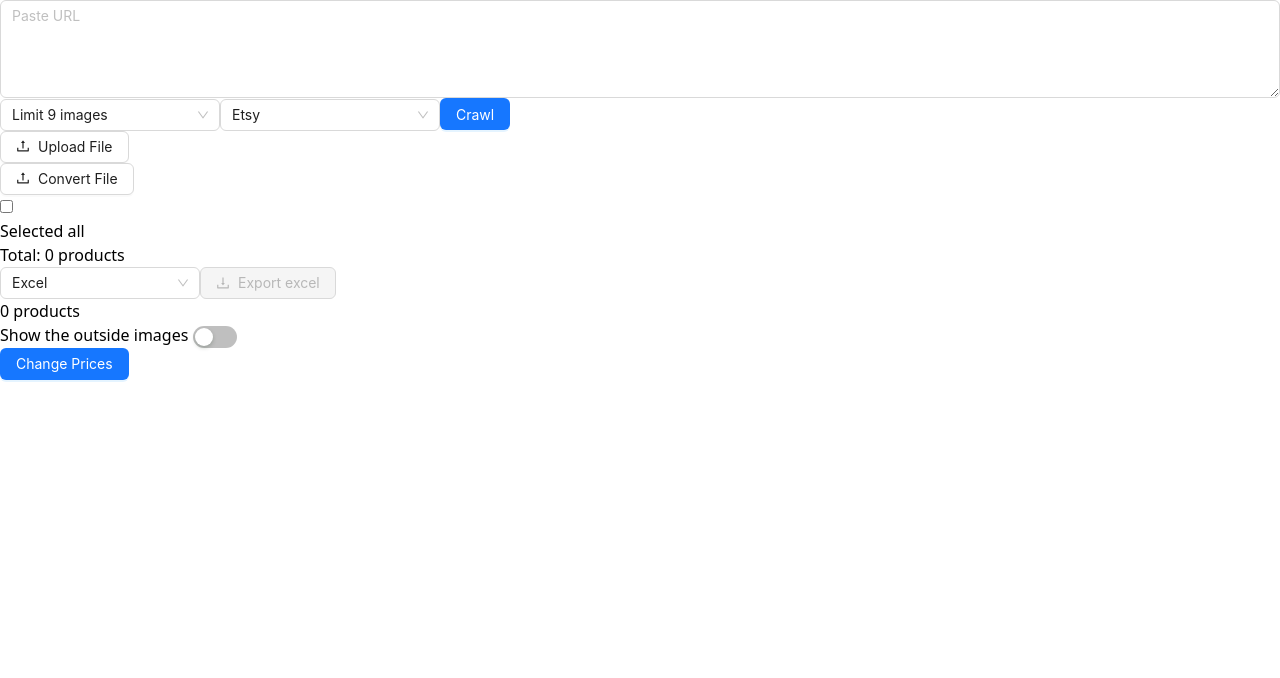
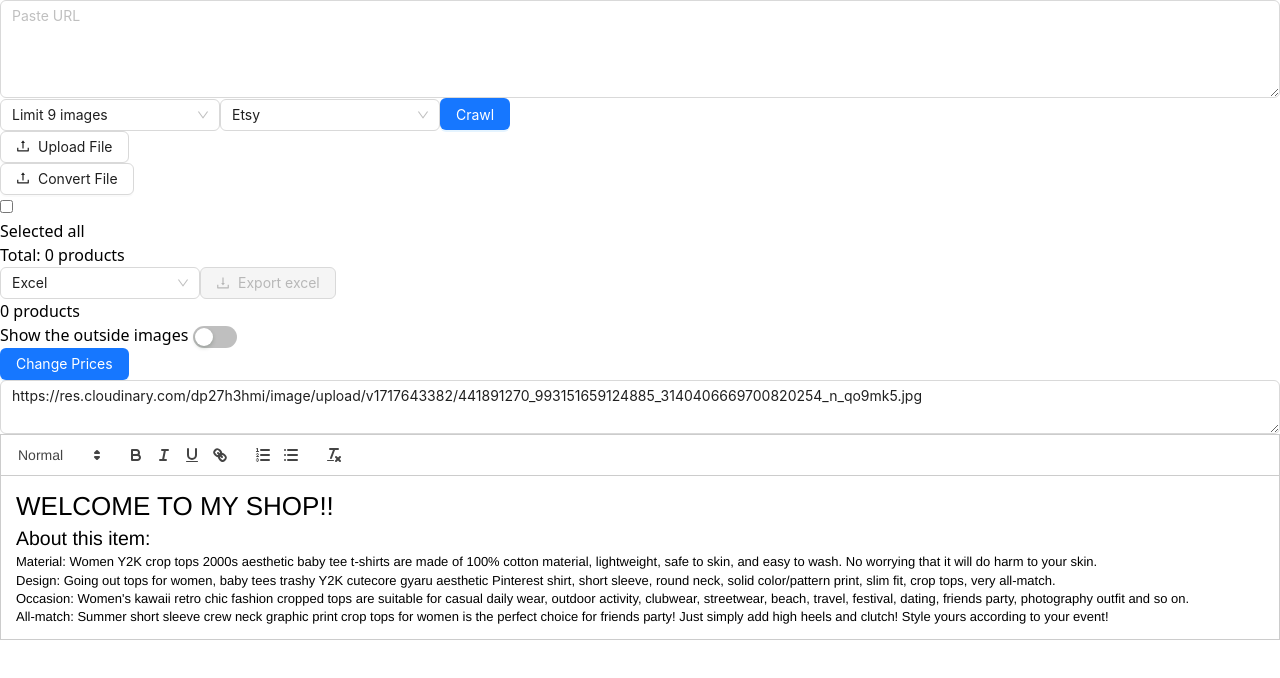
Before and after one commit to TrongNguyen202/templatettnew, a React (Vite) app: page / in a window 1280 px wide. Shown: the top 678 px of the page. Built offline with nearby package versions, Linux system fonts and the light colour scheme.

Commit message:
new template

```diff
--- a/package.json
+++ b/package.json
@@ -28,6 +28,7 @@
     "node-sass": "^9.0.0",
     "npm": "^10.3.0",
     "prop-types": "^15.8.1",
+    "quill": "^2.0.2",
     "react": "^18.2.0",
     "react-beautiful-dnd": "^13.1.1",
     "react-custom-scrollbars": "^4.2.1",
--- a/src/App.jsx
+++ b/src/App.jsx
@@ -8,7 +8,8 @@ import React, { useEffect, useState } from 'react';
 import * as XLSX from 'xlsx';
 import ProductItem from './component/ProductItem';
 import { v4 as uuidv4 } from 'uuid';
-
+import ReactQuill from 'react-quill';
+import 'react-quill/dist/quill.snow.css';
 const { Column } = Table;
 
 
@@ -104,6 +105,16 @@ export default function Crawl() {
     code: localStorage.getItem('licenseCode'),
     invalid: !localStorage.getItem('licenseCode'),
   });
+  const [description, setDescription] = useState(`
+  <div class="container">
+    <h1>WELCOME TO MY SHOP!!</h1>
+    <h2>About this item:</h2>
+    <p><span class="highlight">Material:</span> Women Y2K crop tops 2000s aesthetic baby tee t-shirts are made of 100% cotton material, lightweight, safe to skin, and easy to wash. No worrying that it will do harm to your skin.</p>
+    <p><span class="highlight">Design:</span> Going out tops for women, baby tees trashy Y2K cutecore gyaru aesthetic Pinterest shirt, short sleeve, round neck, solid color/pattern print, slim fit, crop tops, very all-match.</p>
+    <p><span class="highlight">Occasion:</span> Women's kawaii retro chic fashion cropped tops are suitable for casual daily wear, outdoor activity, clubwear, streetwear, beach, travel, festival, dating, friends party, photography outfit and so on.</p>
+    <p><span class="highlight">All-match:</span> Summer short sleeve crew neck graphic print crop tops for women is the perfect choice for friends party! Just simply add high heels and clutch! Style yours according to your event!</p>
+  </div>
+`);
   const [modalErrorInfo, setModalErrorInfo] = useState({
     isShow: false,
     data: [],
@@ -523,27 +534,29 @@ export default function Crawl() {
       const sheetName = workbook.SheetNames[0];
       const worksheet = workbook.Sheets[sheetName];
       const jsonData = XLSX.utils.sheet_to_json(worksheet, { header: 1 }); // Use header: 1 to get array of arrays
-
+      console.log("json data", jsonData)
       // Find the index of the columns
       const headers = jsonData[0];
-      const productNameIndex = headers.indexOf('product_name');
-      const mainImageIndex = headers.indexOf('main_image');
+      const productNameIndex = headers.indexOf("Product Name");
+      const mainImageIndex = headers.indexOf('Main Product Image');
       const imageIndices = [mainImageIndex];
-      const categoryIndex = headers.indexOf('category');
-      const parcelWeightIndex = headers.indexOf('parcel_weight');
-      const parcelLengthIndex = headers.indexOf('parcel_length');
-      const parcelWidthIndex = headers.indexOf('parcel_width');
-      const parcelHeightIndex = headers.indexOf('parcel_height');
-      const colorIndex = headers.indexOf('property_value_1')
-      const sizeStyleIndex = headers.indexOf('property_value_2')
+      const categoryIndex = headers.indexOf('Category');
+      const parcelWeightIndex = headers.indexOf("Package Weight(lb)");
+      const parcelLengthIndex = headers.indexOf("Package Length(inch)");
+      const parcelWidthIndex = headers.indexOf("Package Width(inch)");
+      const parcelHeightIndex = headers.indexOf("Package Height(inch)");
+      const colorIndex = headers.indexOf("Variation 1")
+      const sizeStyleIndex = headers.indexOf("Variation 2")
       // Find index of columns containing 'warehouse_quantity/' and 'product_property/'
-      const warehouseQuantityIndex = headers.findIndex(header => header.includes('warehouse_quantity/'));
+      const warehouseQuantityIndex = headers.findIndex(header => header.includes("Quantity in U.S Pickup Warehouse"));
       const productPropertyIndex = headers.findIndex(header => header.includes('product_property/100398'));
-      const productCotton = headers.indexOf('product_property/100157')
-      const priceIndex = headers.indexOf('price')
+      const productCotton = headers.indexOf("Material")
+      const priceIndex = headers.indexOf("Retail Price (Local Currency)")
+      const descriptionIndex = headers.indexOf("Product Description")
+      const sizeChartIndex = headers.indexOf("Size Chart")
       // Assuming image_2, image_3, ..., image_8 are in consecutive columns
       for (let i = 2; i <= 8; i++) {
-        const colName = `image_${i}`;
+        const colName = `Product Image ${i}`;
         const colIndex = headers.indexOf(colName);
         if (colIndex !== -1) {
           imageIndices.push(colIndex);
@@ -570,6 +583,8 @@ export default function Crawl() {
                 convertJson[rowIndex][imageIndices[imgIndex]] = image.url;
               }
             });
+            console.log("product image", product.images)
+
 
             // Set default values for category, parcel_weight, parcel_length, parcel_width, parcel_height, warehouse_quantity/7360488738243249963, and product_property/100400
             convertJson[rowIndex][categoryIndex] = "T-shirts (601226)";
@@ -578,6 +593,9 @@ export default function Crawl() {
             convertJson[rowIndex][parcelWidthIndex] = 9;
             convertJson[rowIndex][parcelHeightIndex] = 2;
             convertJson[rowIndex][productCotton] = "Cotton"
+            convertJson[rowIndex][sizeChartIndex] =sizeChart
+            const fixImageIndex = headers.indexOf(`Product Image ${product.images.length +1 }`)
+            convertJson[rowIndex][fixImageIndex] = sizeChart
             // Check if warehouse_quantity/ and product_property/ columns were found
             if (warehouseQuantityIndex !== -1) {
               convertJson[rowIndex][warehouseQuantityIndex] = 16; // Set warehouse_quantity/7360488738243249963 to default value
@@ -588,6 +606,7 @@ export default function Crawl() {
             convertJson[rowIndex][colorIndex] = color;
             convertJson[rowIndex][sizeStyleIndex] = sizeStyle.size;
             convertJson[rowIndex][priceIndex] = sizeStyle.price
+            convertJson[rowIndex][descriptionIndex] = description
             rowIndex++; // Move to the next row
           });
         });
@@ -604,6 +623,15 @@ export default function Crawl() {
   };
 
   console.log("product list", productList);
+
+  const handleChangeDes =(value)=>{
+    setDescription(value)
+  }
+  const [sizeChart, setSizeChart] = useState("https://res.cloudinary.com/dp27h3hmi/image/upload/v1717643382/441891270_993151659124885_3140406669700820254_n_qo9mk5.jpg")
+  const handleChangeSizeChart =(value)=>{
+      setSizeChart(value)
+  }
+  console.log("sizechart", sizeChart)
 
   return (
     <div>
@@ -716,6 +744,18 @@ export default function Crawl() {
             </Table>
           </Modal>
         </div>
+        <TextArea
+          value={sizeChart}
+          placeholder="URL image size chart nếu muốn thay đổi"
+          onChange={(e) => handleChangeSizeChart(e.target.value)}
+          rows={2}
+        />
+        <div>
+          <ReactQuill
+            value={description}
+            onChange={handleChangeDes}
+          />
+        </div>
         {productList && productList?.length ? renderProductList() : null}
       </div>
 
```
Also changed, not shown: 1 other file (tests, documents, lock files or other folders).
